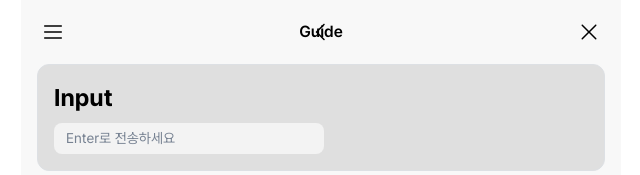
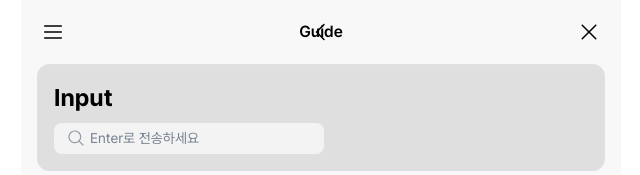
Before and after one commit to FC-DEV3-Final-Project/zoop-frontend, a Next.js app: page /test in a window 1280 px wide. Shown: the top 175 px of the page, without its empty margins (319-959 px from the left). Built offline with nearby package versions, Linux system fonts and the light colour scheme.

Commit message:
design: 아이콘 추가

```diff
--- a/src/components/ui/input.tsx
+++ b/src/components/ui/input.tsx
@@ -10,9 +10,9 @@ interface InputProps extends React.InputHTMLAttributes<HTMLInputElement> {
 
 export default function Input({ placeholder, className, value, onChange, onSend }: InputProps) {
   const baseStyle = cn(
-    "w-[270px] rounded-lg bg-gray-200",
+    "w-[270px] rounded-lg bg-gray-200 pl-9",
     "placeholder-gray-800",
-    "text-body2 py-[6px] px-3",
+    "text-body2 py-[6px] pr-3",
     "focus-visible:outline-none focus-visible:ring-0", // 포커스 스타일 제거
     className,
   );
@@ -25,6 +25,7 @@ export default function Input({ placeholder, className, value, onChange, onSend
 
   return (
     <div className="relative w-full">
+      <img src="/icons/search.svg" className="absolute left-3 top-1/2 h-5 w-5 -translate-y-1/2" />
       <input
         type="text"
         className={baseStyle}
--- a/tailwind.config.js
+++ b/tailwind.config.js
@@ -94,9 +94,5 @@ export default {
       },
     },
   },
-  plugins: [
-    require("tailwind-scrollbar-hide"),
-    require("@tailwindcss/line-clamp"),
-    require("tailwindcss-animate"),
-  ],
+  plugins: [require("tailwind-scrollbar-hide"), require("tailwindcss-animate")],
 };
```
Also changed, not shown: public/icons/search.svg.
